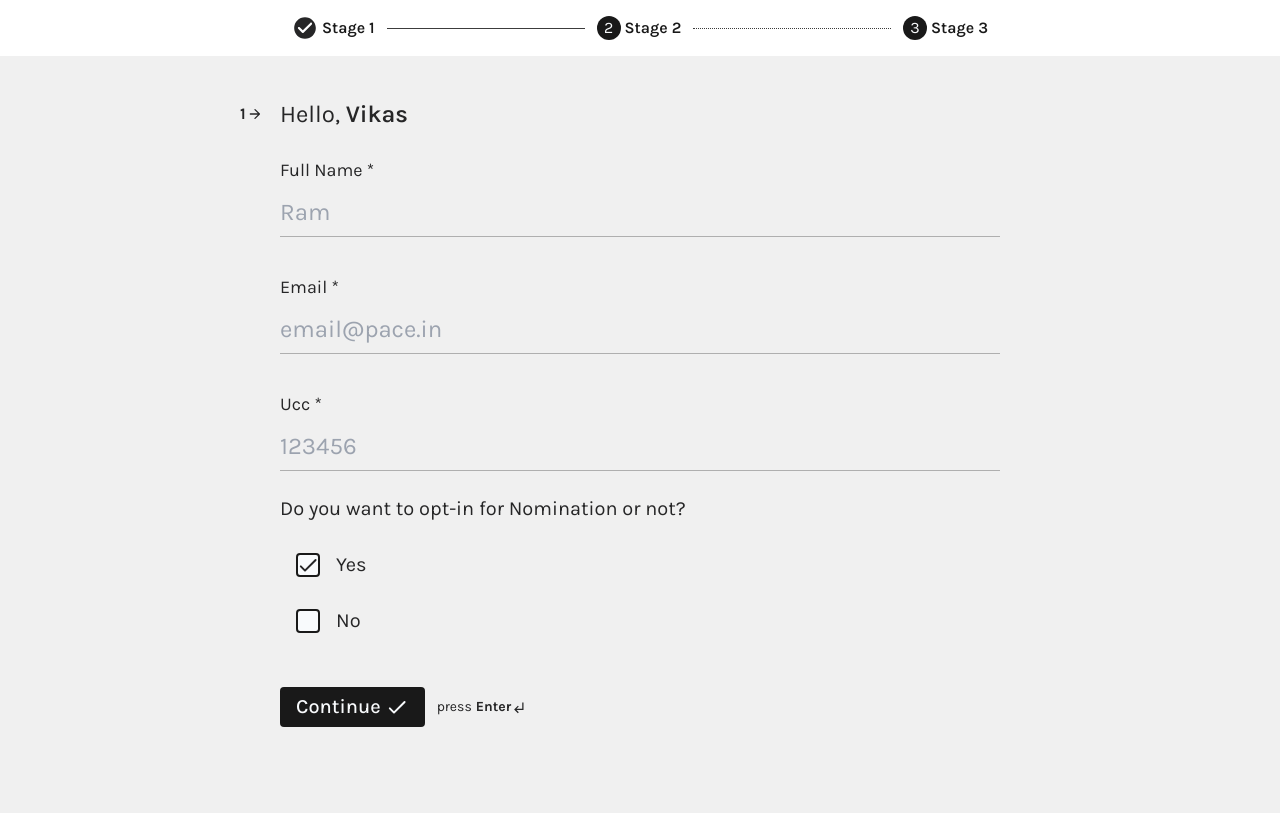
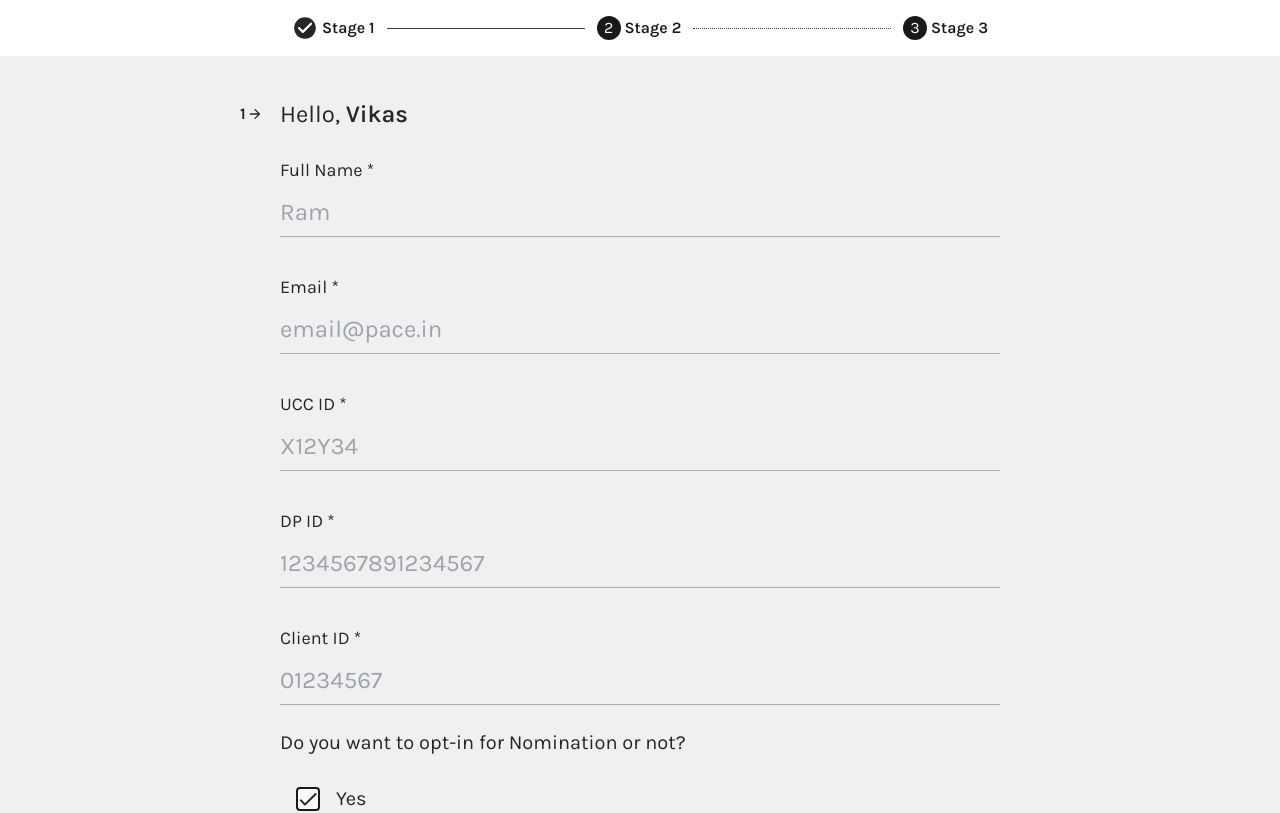
Before and after one commit to TvickyPace/PocketfulForm, a React (Create React App) app: page / in a window 1280 px wide. Shown: the top 813 px of the page. Built offline with nearby package versions, Linux system fonts and the light colour scheme.

Commit message:
api call object made

```diff
--- a/src/App.js
+++ b/src/App.js
@@ -109,7 +109,7 @@ function App() {
           } else {
             stage1ApiBody[`opt_in`] = false;
             stage1ApiBody[`opt_out`] = true;
-            console.log(stage1ApiBody);
+            // apiCallFunction("http://127.0.0.1:5000/user-info", stage1ApiBody);
             setCurrentStage("stage3");
           }
         } else {
@@ -212,21 +212,26 @@ function App() {
           });
           setCurrentContent(newContent);
         } else if (form1Boolean && form2Boolean && form3Boolean) {
+          const stage2ApiBody = {};
           newContent[`${stage}`].form.formData1.isError = false;
           newContent[`${stage}`].form.formData1.formList.map((item) => {
+            stage2ApiBody[`${item.key}`] = item.value;
             item.isError = false;
             return item;
           });
           newContent[`${stage}`].form.formData2.isError = false;
           newContent[`${stage}`].form.formData2.formList.map((item) => {
+            stage2ApiBody[`${item.key}`] = item.value;
             item.isError = false;
             return item;
           });
           newContent[`${stage}`].form.formData3.isError = false;
           newContent[`${stage}`].form.formData3.formList.map((item) => {
+            stage2ApiBody[`${item.key}`] = item.value;
             item.isError = false;
             return item;
           });
+          console.log(stage2ApiBody);
           setCurrentContent(newContent);
           setCurrentStage("stage3");
         }
--- a/src/TypeForm.js
+++ b/src/TypeForm.js
@@ -59,6 +59,20 @@ function TypeForm({
                         } else if (item.trueType === "number") {
                           // Allow only digits
                           newValue = newValue.replace(/\D/g, "");
+                        } else if (item.trueType === "email") {
+                          // Validate email format
+                          // This regex pattern is a simple one and may not cover all valid email formats.
+                          const textWithEmailPattern = /^[a-zA-Z0-9@.]*$/;
+                          if (!textWithEmailPattern.test(newValue)) {
+                            // If the entered email format is invalid, do not update the value
+                            return;
+                          }
+                        } else if (item.trueType === "address") {
+                          // Allow text, numbers, and spaces
+                          newValue = newValue.replace(/[^a-zA-Z0-9,\s]/g, "");
+                        } else if (item.trueType === "id") {
+                          // Allow text, numbers, and spaces
+                          newValue = newValue.replace(/[^a-zA-Z0-9\s]/g, "");
                         }
                         handleFormPlainChanges(newValue, item.key);
                       }}
@@ -195,6 +209,20 @@ function TypeForm({
                           } else if (item.trueType === "number") {
                             // Allow only digits
                             newValue = newValue.replace(/\D/g, "");
+                          } else if (item.trueType === "email") {
+                            // Validate email format
+                            // This regex pattern is a simple one and may not cover all valid email formats.
+                            const textWithEmailPattern = /^[a-zA-Z0-9@.]*$/;
+                            if (!textWithEmailPattern.test(newValue)) {
+                              // If the entered email format is invalid, do not update the value
+                              return;
+                            }
+                          } else if (item.trueType === "address") {
+                            // Allow text, numbers, and spaces
+                            newValue = newValue.replace(/[^a-zA-Z0-9,\s]/g, "");
+                          } else if (item.trueType === "id") {
+                            // Allow text, numbers, and spaces
+                            newValue = newValue.replace(/[^a-zA-Z0-9\s]/g, "");
                           }
                           handleFormChanges(newValue, item.key);
                         }}
--- a/src/util/language/en.json
+++ b/src/util/language/en.json
@@ -25,20 +25,42 @@
             "placeHolder": "email@pace.in",
             "required": true,
             "type": "text",
-            "trueType": "text",
+            "trueType": "email",
             "value": "",
             "error": "Email field is required",
             "isError": false
           },
           {
             "key": "ucc",
-            "label": "Ucc",
-            "placeHolder": "123456",
+            "label": "UCC ID",
+            "placeHolder": "X12Y34",
             "required": true,
             "type": "text",
-            "trueType": "number",
+            "trueType": "id",
             "value": "",
             "error": "UCC is required",
+            "isError": false
+          },
+          {
+            "key": "dp_id",
+            "label": "DP ID",
+            "placeHolder": "1234567891234567",
+            "required": true,
+            "type": "text",
+            "trueType": "id",
+            "value": "",
+            "error": "DP ID is required",
+            "isError": false
+          },
+          {
+            "key": "client_id",
+            "label": "Client ID",
+            "placeHolder": "01234567",
+            "required": true,
+            "type": "text",
+            "trueType": "id",
+            "value": "",
+            "error": "Client ID is required",
             "isError": false
           }
         ]
@@ -56,7 +78,7 @@
           "isError": false,
           "formList": [
             {
-              "key": "name",
+              "key": "nominee1",
               "label": "Full Name",
               "placeHolder": "Ram",
               "required": true,
@@ -66,8 +88,42 @@
               "error": "Name field is required",
               "isError": false
             },
+
             {
-              "key": "relation",
+              "key": "nominee1_email",
+              "label": "Email",
+              "placeHolder": "email@pace.in",
+              "required": true,
+              "type": "text",
+              "trueType": "email",
+              "value": "",
+              "error": "Email field is required",
+              "isError": false
+            },
+            {
+              "key": "nominee1_number",
+              "label": "Nominee Phone Number",
+              "placeHolder": "1234 5678",
+              "required": true,
+              "type": "text",
+              "trueType": "number",
+              "value": "",
+              "error": "Nominee Phone Number is required",
+              "isError": false
+            },
+            {
+              "key": "nominee1_id",
+              "label": "Nominee ID",
+              "placeHolder": "1234-5678-9101",
+              "required": true,
+              "type": "text",
+              "trueType": "number",
+              "value": "",
+              "error": "Nominee ID is required",
+              "isError": false
+            },
+            {
+              "key": "nominee1_relation",
               "label": "Relation with Nominee",
               "type": "dropdown",
               "required": true,
@@ -85,18 +141,18 @@
               ]
             },
             {
-              "key": "address",
+              "key": "nominee1_address",
               "label": "Address of Nominee",
               "placeHolder": "New Delhi",
               "required": true,
               "type": "text",
-              "trueType": "text",
+              "trueType": "address",
               "value": "",
               "error": "Address is required",
               "isError": false
             },
             {
-              "key": "percentage",
+              "key": "nominee1_share",
               "label": "Percentage",
               "placeHolder": "25",
               "required": true,
@@ -112,7 +168,7 @@
           "isError": false,
           "formList": [
             {
-              "key": "name",
+              "key": "nominee2",
               "label": "Full Name",
               "placeHolder": "Ram",
               "required": true,
@@ -122,8 +178,42 @@
               "error": "Name field is required",
               "isError": false
             },
+
             {
-              "key": "relation",
+              "key": "nominee2_email",
+              "label": "Email",
+              "placeHolder": "email@pace.in",
+              "required": true,
+              "type": "text",
+              "trueType": "email",
+              "value": "",
+              "error": "Email field is required",
+              "isError": false
+            },
+            {
+              "key": "nominee2_number",
+              "label": "Nominee Phone Number",
+              "placeHolder": "1234 5678",
+              "required": true,
+              "type": "text",
+              "trueType": "number",
+              "value": "",
+              "error": "Nominee Phone Number is required",
+              "isError": false
+            },
+            {
+              "key": "nominee2_id",
+              "label": "Nominee ID",
+              "placeHolder": "1234-5678-9101",
+              "required": true,
+              "type": "text",
+              "trueType": "number",
+              "value": "",
+              "error": "Nominee ID is required",
+              "isError": false
+            },
+            {
+              "key": "nominee2_relation",
               "label": "Relation with Nominee",
               "type": "dropdown",
               "required": true,
@@ -141,18 +231,18 @@
               ]
             },
             {
-              "key": "address",
+              "key": "nominee2_address",
               "label": "Address of Nominee",
               "placeHolder": "New Delhi",
               "required": true,
               "type": "text",
-              "trueType": "text",
+              "trueType": "address",
               "value": "",
               "error": "Address is required",
               "isError": false
             },
             {
-              "key": "percentage",
+              "key": "nominee2_share",
               "label": "Percentage",
               "placeHolder": "25",
               "required": true,
@@ -168,7 +258,7 @@
           "isError": false,
           "formList": [
             {
-              "key": "name",
+              "key": "nominee3",
               "label": "Full Name",
               "placeHolder": "Ram",
               "required": true,
@@ -178,8 +268,42 @@
               "error": "Name field is required",
               "isError": false
             },
+
             {
-              "key": "relation",
+              "key": "nominee3_email",
+              "label": "Email",
+              "placeHolder": "email@pace.in",
+              "required": true,
+              "type": "text",
+              "trueType": "email",
+              "value": "",
+              "error": "Email field is required",
+              "isError": false
+            },
+            {
+              "key": "nominee3_number",
+              "label": "Nominee Phone Number",
+              "placeHolder": "1234 5678",
+              "required": true,
+              "type": "text",
+              "trueType": "number",
+              "value": "",
+              "error": "Nominee Phone Number is required",
+              "isError": false
+            },
+            {
+              "key": "nominee3_id",
+              "label": "Nominee ID",
+              "placeHolder": "1234-5678-9101",
+              "required": true,
+              "type": "text",
+              "trueType": "number",
+              "value": "",
+              "error": "Nominee ID is required",
+              "isError": false
+            },
+            {
+              "key": "nominee3_relation",
               "label": "Relation with Nominee",
               "type": "dropdown",
               "required": true,
@@ -197,18 +321,18 @@
               ]
             },
             {
-              "key": "address",
+              "key": "nominee3_address",
               "label": "Address of Nominee",
               "placeHolder": "New Delhi",
               "required": true,
               "type": "text",
-              "trueType": "text",
+              "trueType": "address",
               "value": "",
               "error": "Address is required",
               "isError": false
             },
             {
-              "key": "percentage",
+              "key": "nominee3_share",
               "label": "Percentage",
               "placeHolder": "25",
               "required": true,
```
